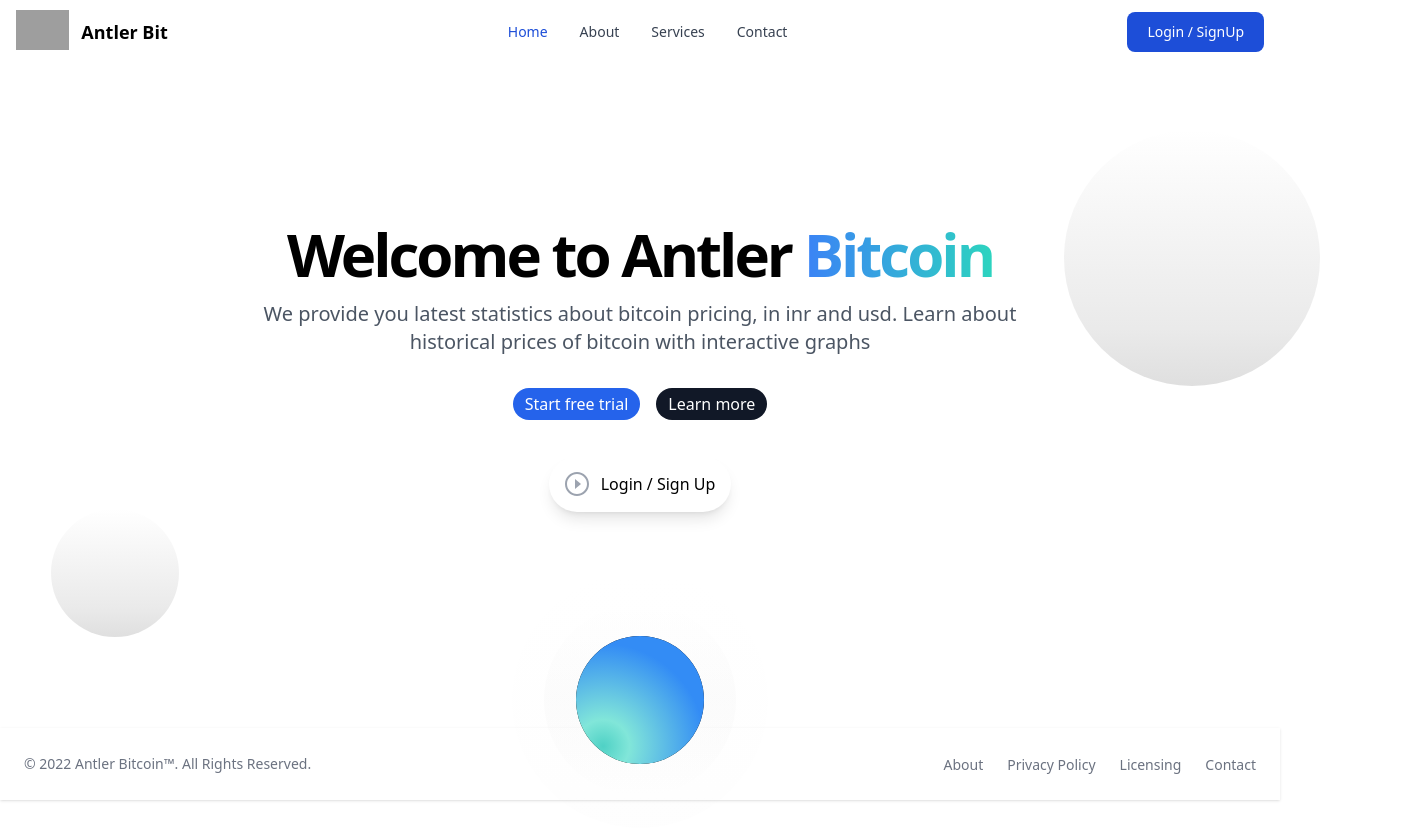
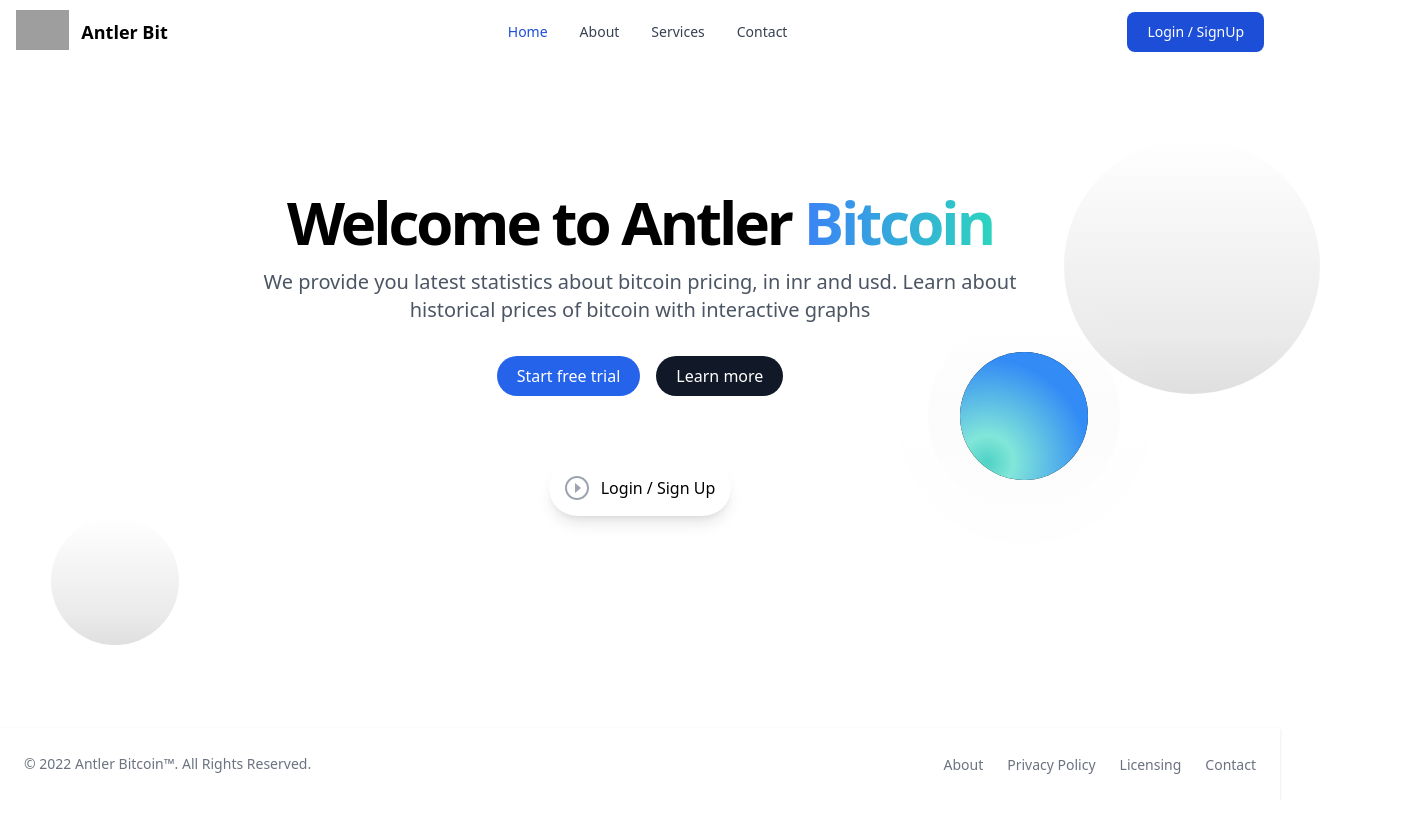
Before and after one commit to ankithans/antler-bitcoin, a React (Create React App) app: page / in a window 1280 px wide. Shown: the top 840 px of the page, 1408 px wide, since content can reach past the window. After the commit the page ends 800 px from the top, so only its background shows below. Built offline with nearby package versions, Linux system fonts and the light colour scheme; no server answers; grey boxes are pictures that could not be loaded.

Commit message:
fix: radiant ircle

```diff
--- a/src/pages/Auth.js
+++ b/src/pages/Auth.js
@@ -15,7 +15,7 @@ export default function Auth({ open, handleClose }) {
 					<Grid container className="rounded-md">
 						<Grid item xs={2} md={4} className="">
 							<img
-								src="https://images.unsplash.com/photo-1566305977571-5666677c6e98?ixlib=rb-1.2.1&ixid=MnwxMjA3fDB8MHxwaG90by1wYWdlfHx8fGVufDB8fHx8&auto=format&fit=crop&w=945&q=80"
+								src="https://images.unsplash.com/photo-1566305977571-5666677c6e98?ixlib=rb-1.2.1&ixid=MnwxMjA3fDB8MHxwaG90by1wYWdlfHx8fGVufDB8fHx8&auto=format&fit=crop&w=945&h=500&q=80"
 								alt="Half Background"
 								className="opacity-50 object-cover h-full max-h-min rounded-t-lg md:rounded-none md:rounded-l-md"
 							/>
--- a/src/pages/Landing.js
+++ b/src/pages/Landing.js
@@ -8,7 +8,7 @@ export default function Landing() {
 		<div className="  text-center justify-center">
 			<section className="relative">
 				<div
-					className="absolute sm:left-1/2 transform -translate-x-1/2 hidden xl:block sm:translate-y-28 bottom-0 pointer-events-none"
+					className="absolute sm:left-1/2 transform -translate-x-1/2 hidden xl:block sm:translate-y-32  bottom-0 pointer-events-none"
 					aria-hidden="true"
 				>
 					<svg
@@ -39,9 +39,9 @@ export default function Landing() {
 
 				<div className="max-w-6xl mx-auto px-4 sm:px-6">
 					{/* Hero content */}
-					<div className="pt-32 pb-12 md:pt-40 md:pb-20">
+					<div className="pt-32 pb-12 md:pt-42 md:pb-24">
 						{/* Section header */}
-						<div className="text-center pb-12 md:pb-16">
+						<div className="text-center ">
 							<h1
 								className="text-5xl md:text-6xl font-extrabold leading-tighter tracking-tighter mb-4"
 								data-aos="zoom-y-out"
@@ -68,12 +68,12 @@ export default function Landing() {
 									data-aos-delay="300"
 								>
 									<div>
-										<button className="px-3 py-1 rounded-3xl text-white bg-blue-600 hover:bg-blue-700 w-full mb-4 sm:w-auto sm:mb-0">
+										<button className="px-5 py-2 rounded-3xl text-white bg-blue-600 hover:bg-blue-700 w-full mb-4 sm:w-auto sm:mb-0">
 											Start free trial
 										</button>
 									</div>
 									<div>
-										<button className="px-3 py-1 rounded-3xl text-white bg-gray-900 hover:bg-gray-800 w-full sm:w-auto sm:ml-4">
+										<button className="px-5 py-2 rounded-3xl text-white bg-gray-900 hover:bg-gray-800 w-full sm:w-auto sm:ml-4">
 											Learn more
 										</button>
 									</div>
@@ -83,13 +83,13 @@ export default function Landing() {
 
 						<div>
 							<div
-								className="relative flex justify-center mb-8"
+								className="relative flex justify-center mb-8 pb-16"
 								data-aos="zoom-y-out"
 								data-aos-delay="450"
 							>
-								<div className="flex flex-col justify-center">
+								<div className="flex flex-col justify-center ">
 									<svg
-										className="absolute hidden sm:block inset-0 max-w-full mx-auto md:max-w-none h-auto"
+										className="absolute mt-10 hidden sm:block inset-auto max-w-full mx-auto md:max-w-none h-auto"
 										width="768"
 										height="432"
 										viewBox="0 0 768 432"
@@ -195,7 +195,7 @@ export default function Landing() {
 									</svg>
 								</div>
 								<button
-									className="absolute top-full flex items-center transform -translate-y-1/2 bg-white rounded-full font-medium group p-4 shadow-lg"
+									className="absolute mt-7 top-full flex items-center transform -translate-y-1/2 bg-white rounded-full font-medium group p-4  shadow-lg"
 									onClick={(e) => {
 										e.preventDefault();
 										e.stopPropagation();
```
